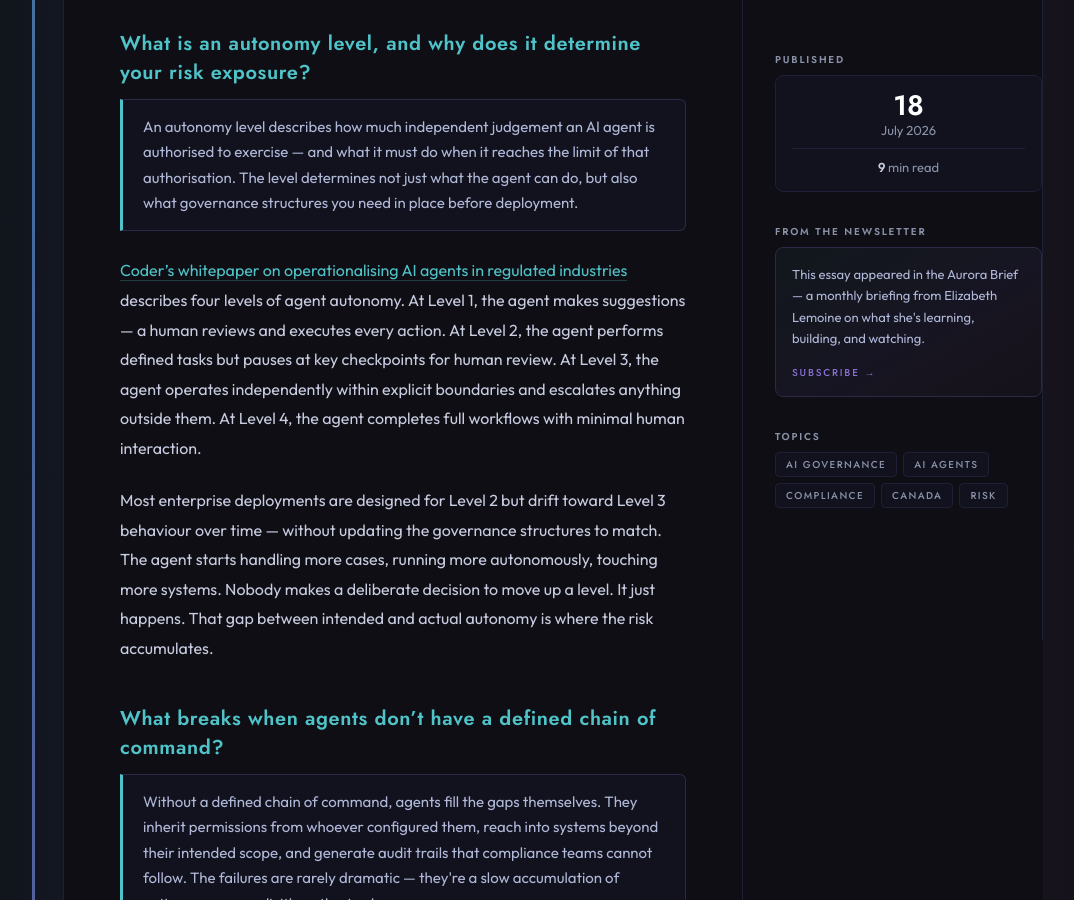
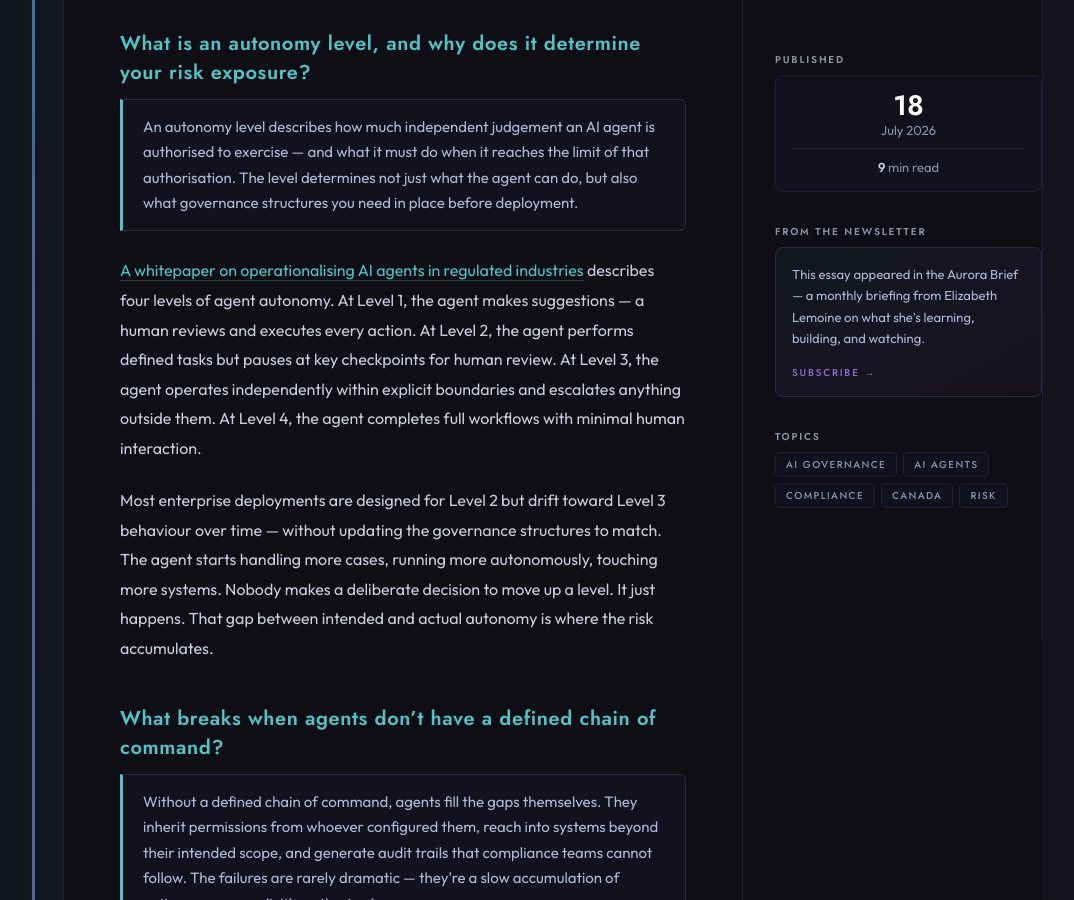
Before and after one commit to elizabethlemoine33-commits/bynorthlight-site, a Jekyll site: the page built from blog/your-agents-need-a-chain-of-command.md, in a window 1280 px wide and 900 px high, scrolled down 1050 px. Shown: the whole window, without its empty margins (87-1161 px from the left). Built offline with Jekyll 4.4.1, drawn with Linux system fonts in a browser that asks for light colours.

Commit message:
Fix citations: Coder/Weave 403 → platformengineering.org, add HBS link for MIT/HBS productivity research, link Wikipedia 40% stat to HubSpot State of AEO
Co-Authored-By: Claude Sonnet 4.6 <noreply@anthropic.com>

```diff
--- a/blog/your-agents-need-a-chain-of-command.md
+++ b/blog/your-agents-need-a-chain-of-command.md
@@ -56,7 +56,7 @@ This isn't a developer problem. Developers can configure an agent in an afternoo
 
 <div class="answer-block"><p>An autonomy level describes how much independent judgement an AI agent is authorised to exercise — and what it must do when it reaches the limit of that authorisation. The level determines not just what the agent can do, but also what governance structures you need in place before deployment.</p></div>
 
-[Coder's whitepaper on operationalising AI agents in regulated industries](https://resources.coder.com/weave-whitepaper/operationalizing-ai-coding-agents-regulated-industries){:rel="noopener"} describes four levels of agent autonomy. At Level 1, the agent makes suggestions — a human reviews and executes every action. At Level 2, the agent performs defined tasks but pauses at key checkpoints for human review. At Level 3, the agent operates independently within explicit boundaries and escalates anything outside them. At Level 4, the agent completes full workflows with minimal human interaction.
+[A whitepaper on operationalising AI agents in regulated industries](https://platformengineering.org/reports/operationalizing-ai-coding-agents-in-regulated-industries){:rel="noopener"} describes four levels of agent autonomy. At Level 1, the agent makes suggestions — a human reviews and executes every action. At Level 2, the agent performs defined tasks but pauses at key checkpoints for human review. At Level 3, the agent operates independently within explicit boundaries and escalates anything outside them. At Level 4, the agent completes full workflows with minimal human interaction.
 
 Most enterprise deployments are designed for Level 2 but drift toward Level 3 behaviour over time — without updating the governance structures to match. The agent starts handling more cases, running more autonomously, touching more systems. Nobody makes a deliberate decision to move up a level. It just happens. That gap between intended and actual autonomy is where the risk accumulates.
 
```
Also changed, not shown: blog/aeo-optimization-lessons-2026.md (+1 -1 lines), blog/ai-roi-canadian-smb.md (+1 -1 lines).
